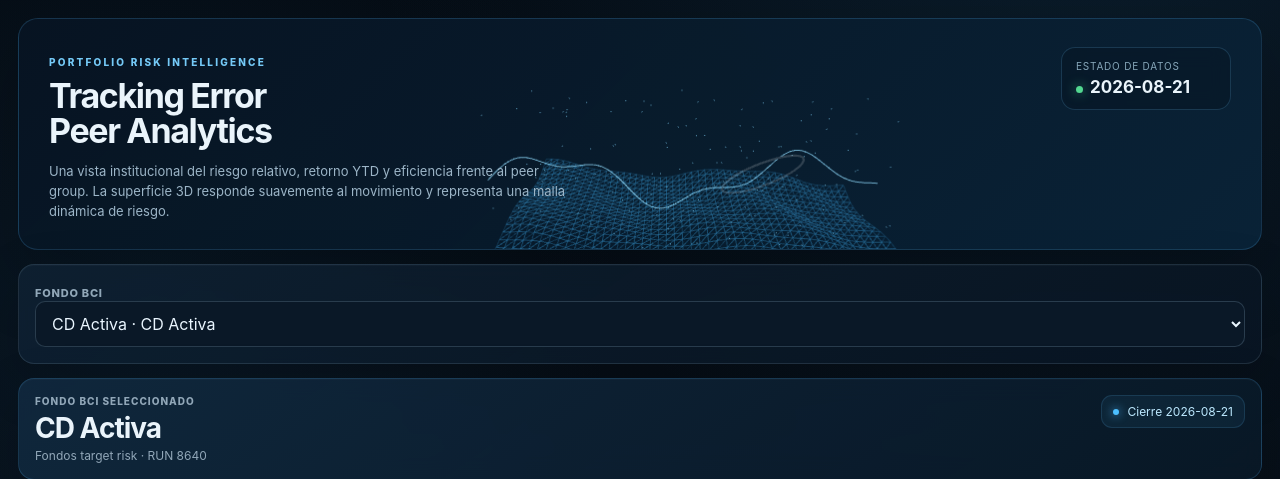
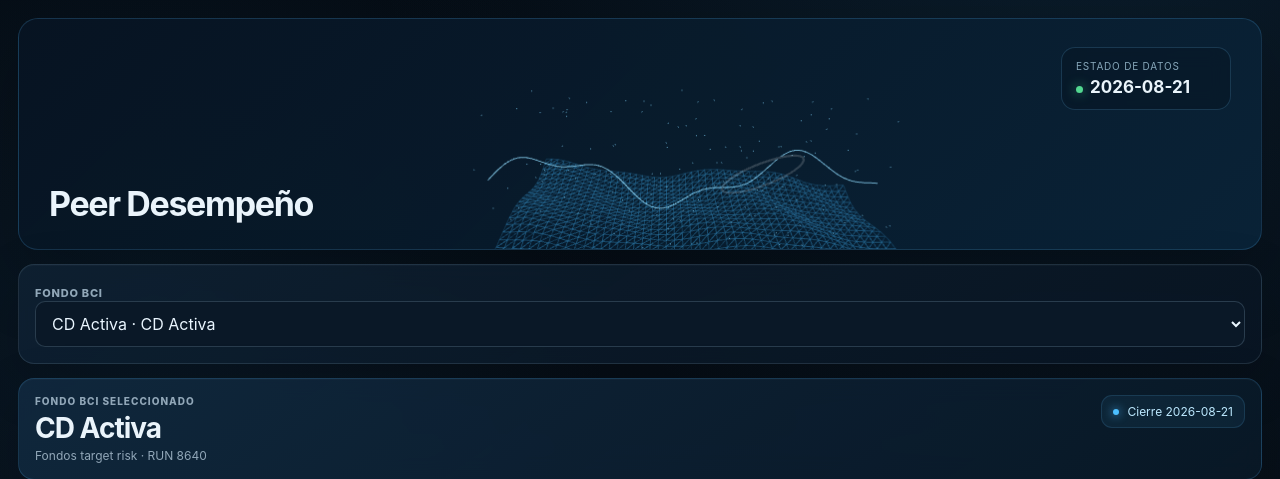
Before and after one commit to andresxmv/bci-tracking-error-peers., a Flask app: page / in a window 1280 px wide. Shown: the part 61-540 px from the top of the page. Run offline with Flask 3, Linux system fonts and the light colour scheme; some libraries are stand-ins or nearby versions.

Commit message:
Simplify hero copy to Peer Desempeño

```diff
--- a/templates/dashboard.html
+++ b/templates/dashboard.html
@@ -3,21 +3,19 @@
   .finance-hero{position:relative;overflow:hidden;min-height:230px;border-radius:20px;margin-bottom:14px;background:linear-gradient(135deg,rgba(7,20,34,.96),rgba(10,36,57,.92));border:1px solid rgba(89,190,255,.18);box-shadow:0 28px 70px rgba(0,0,0,.22)}
   #risk3d{position:absolute;inset:0;width:100%;height:100%;display:block;max-height:none}
   .hero-overlay{position:relative;z-index:2;padding:28px 30px;display:flex;justify-content:space-between;gap:20px;min-height:230px;align-items:flex-end;pointer-events:none}
-  .hero-copy{max-width:610px}.eyebrow{font-size:10px;font-weight:850;letter-spacing:.22em;color:#75caf7;text-transform:uppercase;margin-bottom:10px}.hero-copy h1{font-size:34px;line-height:1.04;margin:0;letter-spacing:-.04em}.hero-copy p{color:#9cb5c7;font-size:13px;line-height:1.55;margin:12px 0 0;max-width:520px}.hero-badge{align-self:flex-start;background:rgba(8,24,38,.62);border:1px solid rgba(112,201,255,.18);border-radius:14px;padding:12px 14px;backdrop-filter:blur(10px);min-width:170px}.hero-badge small{display:block;color:#88a8bb;font-size:10px;text-transform:uppercase;letter-spacing:.08em}.hero-badge strong{display:block;margin-top:5px;font-size:17px}.live-dot{display:inline-block;width:7px;height:7px;border-radius:50%;background:#52d890;box-shadow:0 0 12px rgba(82,216,144,.65);margin-right:7px}
+  .hero-copy{max-width:610px}.hero-copy h1{font-size:34px;line-height:1.04;margin:0;letter-spacing:-.04em}.hero-badge{align-self:flex-start;background:rgba(8,24,38,.62);border:1px solid rgba(112,201,255,.18);border-radius:14px;padding:12px 14px;backdrop-filter:blur(10px);min-width:170px}.hero-badge small{display:block;color:#88a8bb;font-size:10px;text-transform:uppercase;letter-spacing:.08em}.hero-badge strong{display:block;margin-top:5px;font-size:17px}.live-dot{display:inline-block;width:7px;height:7px;border-radius:50%;background:#52d890;box-shadow:0 0 12px rgba(82,216,144,.65);margin-right:7px}
   .section-title{display:flex;justify-content:space-between;align-items:center;gap:12px;margin-bottom:12px}.section-title h3{margin:0;font-size:15px;letter-spacing:-.01em}.section-title span{font-size:11px;color:var(--muted)}
   .chart-card{position:relative;overflow:hidden}.chart-card:before{content:"";position:absolute;inset:0;background:linear-gradient(180deg,rgba(61,179,247,.02),transparent 55%);pointer-events:none}.chart-wrap{position:relative;height:325px}
   .fund-card{background:linear-gradient(145deg,rgba(17,41,63,.9),rgba(9,25,40,.86));border-color:rgba(89,190,255,.18)}
   .fund-title{font-size:28px;margin:4px 0 3px;letter-spacing:-.035em}.fund-meta{color:var(--muted);font-size:12px}.date-pill{display:inline-flex;align-items:center;gap:8px;padding:8px 11px;border-radius:11px;background:rgba(77,181,242,.07);border:1px solid rgba(94,190,248,.15);font-size:12px;color:#bce9ff}.date-pill:before{content:"";width:6px;height:6px;border-radius:50%;background:#4cbfff;box-shadow:0 0 10px #4cbfff}
-  @media(max-width:720px){.finance-hero{min-height:210px}.hero-overlay{min-height:210px;padding:22px 18px;align-items:flex-end}.hero-copy h1{font-size:27px}.hero-copy p{font-size:11px;max-width:78%}.hero-badge{position:absolute;right:14px;top:14px;min-width:0;padding:9px 10px}.hero-badge strong{font-size:13px}.chart-wrap{height:260px}.fund-title{font-size:23px}}
+  @media(max-width:720px){.finance-hero{min-height:210px}.hero-overlay{min-height:210px;padding:22px 18px;align-items:flex-end}.hero-copy h1{font-size:27px}.hero-badge{position:absolute;right:14px;top:14px;min-width:0;padding:9px 10px}.hero-badge strong{font-size:13px}.chart-wrap{height:260px}.fund-title{font-size:23px}}
 </style>
 
 <section class="finance-hero">
   <canvas id="risk3d" aria-label="Superficie tridimensional de riesgo"></canvas>
   <div class="hero-overlay">
     <div class="hero-copy">
-      <div class="eyebrow">Portfolio Risk Intelligence</div>
-      <h1>Tracking Error<br>Peer Analytics</h1>
-      <p>Una vista institucional del riesgo relativo, retorno YTD y eficiencia frente al peer group. La superficie 3D responde suavemente al movimiento y representa una malla dinámica de riesgo.</p>
+      <h1>Peer Desempeño</h1>
     </div>
     <div class="hero-badge">
       <small>Estado de datos</small>
```
